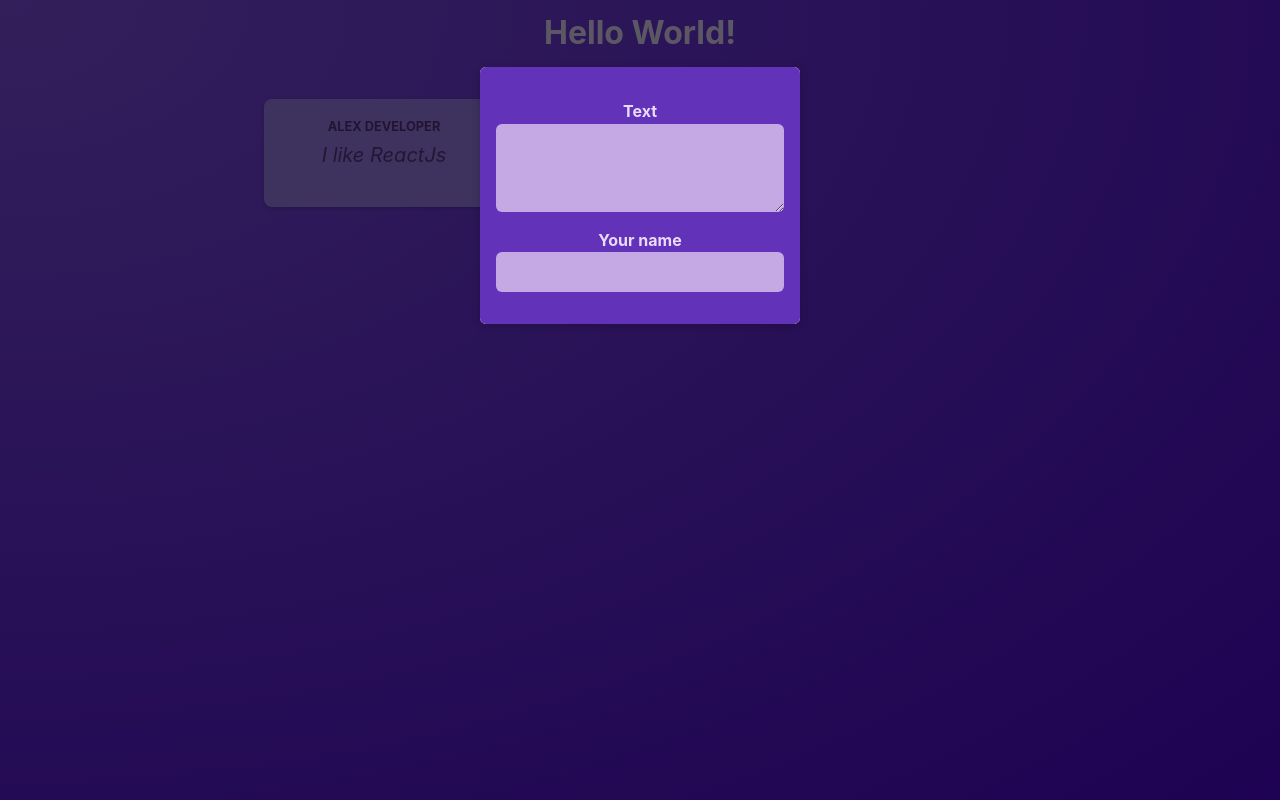
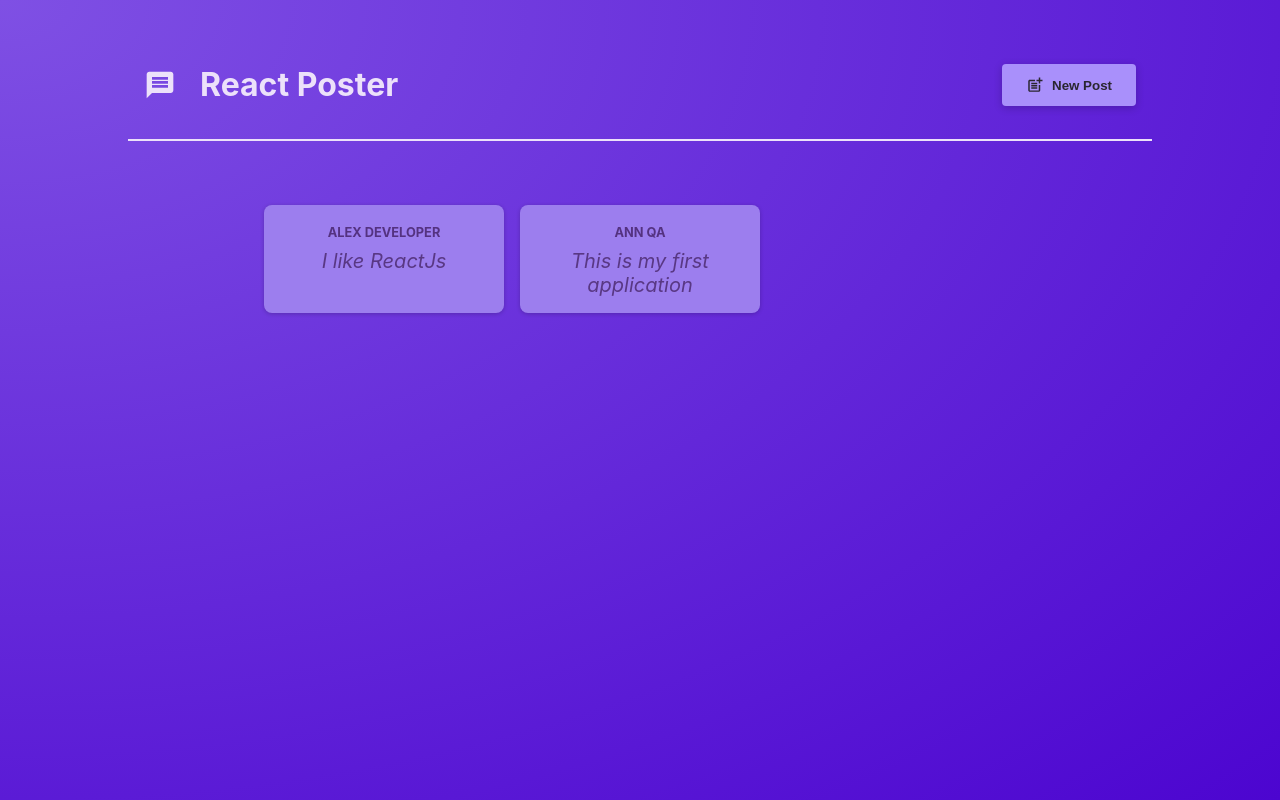
Before and after one commit to shinoby85/nextjs-udemy, a React (Vite) app: page / in a window 1280 px wide. Built offline with nearby package versions, Linux system fonts and the light colour scheme.

Commit message:
Update modal

```diff
--- a/package.json
+++ b/package.json
@@ -10,7 +10,8 @@
   },
   "dependencies": {
     "react": "^18.2.0",
-    "react-dom": "^18.2.0"
+    "react-dom": "^18.2.0",
+    "react-icons": "^5.5.0"
   },
   "devDependencies": {
     "@types/react": "^18.0.17",
--- a/src/App.jsx
+++ b/src/App.jsx
@@ -1,5 +1,6 @@
 import PostsList from "./components/PostsList.jsx";
-import {useState} from "react";
+import {useEffect, useState} from "react";
+import MainHeader from "./components/MainHeader.jsx";
 
 const users = [
     {
@@ -16,9 +17,40 @@ const users = [
 
 function App() {
     const [allUsers, setAllUsers] = useState(users);
+    const [isCreatePost, setCreatePost] = useState(false);
+    const [showModal, setShowModal] = useState(false);
+    const [editPost, setEditPost] = useState(null);
+
+    useEffect(() => {
+        if (editPost && !isCreatePost) {
+            setShowModal(true);
+        }
+        if (isCreatePost && !editPost) {
+            setEditPost({
+                id: allUsers.length !== 0 ? allUsers.length : 0,
+                name: "",
+                text: ""
+            });
+            setShowModal(true);
+
+        }
+    }, [editPost, isCreatePost]);
+
 
     function bodyChangeHandler(id, valueChange) {
         setAllUsers(oldAllUsers => {
+            hideModalHandler();
+            if (isCreatePost) {
+                setCreatePost(false);
+                const newUser = {
+                    ...editPost,
+                    ...valueChange
+                };
+                return [
+                    ...oldAllUsers,
+                    newUser
+                ];
+            }
             return oldAllUsers.map(user => {
                 if (user.id === id) {
                     return {...user, ...valueChange};
@@ -29,10 +61,26 @@ function App() {
         });
     }
 
+    function hideModalHandler() {
+        setShowModal(false);
+        setEditPost(null);
+        setCreatePost(false);
+    }
+
+    function createPostHandler() {
+        setCreatePost(true);
+    }
+
     return (
         <main>
-            <h1>Hello World!</h1>
-            <PostsList users={allUsers} onBodyChange={bodyChangeHandler}/>
+            <MainHeader onCreatePost={createPostHandler}/>
+            <PostsList
+                users={allUsers}
+                userPost={editPost}
+                onEditPost={setEditPost}
+                onBodyChange={bodyChangeHandler}
+                onClose={hideModalHandler}
+                isShowModal={showModal}/>
         </main>
     );
 }
--- /dev/null
+++ b/src/components/MainHeader.jsx
@@ -0,0 +1,22 @@
+import {MdMessage, MdPostAdd} from 'react-icons/md';
+
+import classes from './MainHeader.module.css';
+
+function MainHeader({onCreatePost}) {
+    return (
+        <header className={classes.header}>
+            <h1 className={classes.logo}>
+                <MdMessage/>
+                React Poster
+            </h1>
+            <p>
+                <button className={classes.button} onClick={onCreatePost}>
+                    <MdPostAdd size={18}/>
+                    New Post
+                </button>
+            </p>
+        </header>
+    );
+}
+
+export default MainHeader;
--- /dev/null
+++ b/src/components/MainHeader.module.css
@@ -0,0 +1,36 @@
+.header {
+    /* padding: 2rem 10%; */
+    margin: 2rem 10%;
+    padding: 1rem;
+    text-align: center;
+    display: flex;
+    justify-content: space-between;
+    align-items: center;
+    border-bottom: 2px solid #ece1fa;
+}
+
+.logo {
+    font-size: 2rem;
+    display: flex;
+    gap: 1.5rem;
+    align-items: center;
+    color: #ece1fa;
+}
+
+.button {
+    display: inline-flex;
+    align-items: center;
+    gap: 0.5rem;
+    padding: 0.75rem 1.5rem;
+    background-color: #a990fb;
+    color: #2a2630;
+    border: none;
+    border-radius: 4px;
+    box-shadow: 0 2px 8px rgba(0, 0, 0, 0.2);
+    cursor: pointer;
+    font-weight: bold;
+}
+
+.button:hover {
+    background-color: #8c6cf7;
+}
--- a/src/components/NewPost.jsx
+++ b/src/components/NewPost.jsx
@@ -4,23 +4,34 @@ import {useEffect, useState} from "react";
 function NewPost({userPost, onBodyChange}) {
     const [textValue, setTextValue] = useState('');
     const [userName, setUserName] = useState('');
+
+    function formBlurHandler(e) {
+        e.preventDefault();
+        const data = new FormData(e.target);
+        onBodyChange({name: data.get('name'), text: data.get('text')});
+    }
+
     useEffect(() => {
         setTextValue(userPost?.text);
         setUserName(userPost?.name);
     }, [userPost?.name, userPost?.text]);
     return (
-        <form className={classes.form}>
+        <form className={classes.form} onSubmit={formBlurHandler}>
             <p>
                 <label htmlFor="body">Text</label>
-                <textarea id="body" required rows={3} onChange={e => setTextValue(e.target.value)}
-                          value={textValue} onBlur={e => onBodyChange({text: textValue})}/>
+                <textarea id="body" name="text" required rows={3} onChange={e => setTextValue(e.target.value)}
+                          value={textValue}/>
             </p>
             <p>{textValue}</p>
             <p>
                 <label htmlFor="name">Your name</label>
-                <input type="text" id="name" required value={userName} onChange={e => setUserName(e.target.value)}
-                       onBlur={e => onBodyChange({name: userName})}/>
+                <input type="text" id="name" name="name" required value={userName}
+                       onChange={e => setUserName(e.target.value)}/>
             </p>
+            <div className={classes.actions}>
+
+                <button>Submit</button>
+            </div>
         </form>
     );
 }
--- a/src/components/Post.jsx
+++ b/src/components/Post.jsx
@@ -2,7 +2,7 @@ import styles from "./Post.module.css";
 
 export default function Post({user, setUserPost}) {
     return (
-        <li className={styles.post} onClick={() => setUserPost(user)}>
+        <li className={styles.post} onClick={() => setUserPost({...user})}>
             <p className={styles.author}>{user.name}</p>
             <p className={styles.text}>{user.text}</p>
         </li>
--- a/src/components/PostsList.jsx
+++ b/src/components/PostsList.jsx
@@ -1,36 +1,22 @@
 import Post from "./Post.jsx";
 import styles from "./PostsList.module.css"
 import NewPost from "./NewPost.jsx";
-import {useEffect, useState} from "react";
 import Modal from "./Modal.jsx";
 
-function PostsList({users, onBodyChange}) {
-    const [userPost, setUserPost] = useState(null);
-    const [showModal, setShowModal] = useState(true);
+function PostsList({users, onBodyChange, isShowModal, onEditPost, onClose, userPost}) {
 
-    function hideModalHandler() {
-        setShowModal(false);
-    }
-
-    useEffect(() => {
-        setShowModal(true);
-    }, [userPost]);
-
-    return (
-        <>
-            {showModal && (
-                <Modal onClose={hideModalHandler}>
+    return (<>
+        {isShowModal && (
+            <Modal onClose={onClose}>
                 <NewPost
                     userPost={userPost}
                     onBodyChange={valueChange => onBodyChange(userPost.id, valueChange)}
                 />
-                </Modal>
-            )}
+            </Modal>)}
         <ul className={styles.posts}>
-                {users.map(user => <Post key={user.id} user={user} setUserPost={setUserPost}/>)}
+            {users.map(user => <Post key={user.id} user={user} setUserPost={onEditPost}/>)}
         </ul>
-        </>
-    )
+    </>)
 }
 
 export default PostsList;
```
Lines whose indentation alone changed are shown as unchanged.
